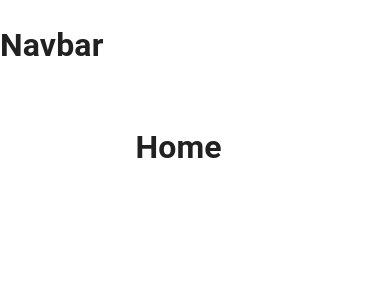
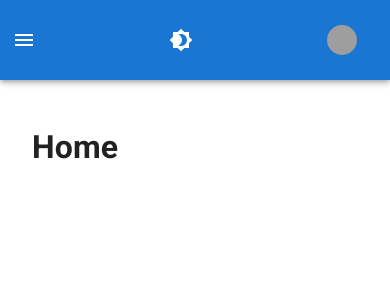
Before and after one commit to ManolisKelaidis/filmpire_mk, a React (Create React App) app: page / in a window 390 px wide. Shown: the top 300 px of the page. Built offline with nearby package versions, Linux system fonts and the light colour scheme; grey boxes are pictures that could not be loaded.

Commit message:
navbar-sidebar

```diff
--- a/public/index.html
+++ b/public/index.html
@@ -15,6 +15,10 @@
       user's mobile device or desktop. See https://developers.google.com/web/fundamentals/web-app-manifest/
     -->
     <link rel="manifest" href="%PUBLIC_URL%/manifest.json" />
+    <link
+      rel="stylesheet"
+      href="https://fonts.googleapis.com/css2?family=Roboto:wght@300;400;500;700&display=swap"
+    />
     <!--
       Notice the use of %PUBLIC_URL% in the tags above.
       It will be replaced with the URL of the `public` folder during the build.
--- a/src/components/Navbar/Navbar.jsx
+++ b/src/components/Navbar/Navbar.jsx
@@ -1,9 +1,82 @@
-import React from 'react';
+import React, { useState } from 'react';
+import { AppBar, IconButton, Toolbar, Drawer, Button, Avatar, useMediaQuery } from '@mui/material';
+import { Menu, AccountCircle, Brightness4, Brightness7 } from '@mui/icons-material';
+import { Link } from 'react-router-dom';
+
+import { useTheme } from '@mui/material/styles';
+import { SideBar } from '..';
+import useStyles from './styles';
 
 const Navbar = () => {
+  const classes = useStyles();
+  const isMobile = useMediaQuery('(max-width:600px)');
+  const theme = useTheme();
+  const [mobileOpen, setmobileOpen] = useState(false);
+  const isAuthenticated = true;
+
   console.log('Navbar information');
   return (
-    <h1>Navbar</h1>
+    <>
+      <AppBar position="fixed">
+        <Toolbar className={classes.toolbar}>
+          {isMobile && (
+          <IconButton
+            color="inherit"
+            edge="start"
+            style={{ outline: 'none' }}
+            onClick={() => {}}
+            className={classes.menuButton}
+          >
+            <Menu />
+          </IconButton>
+          )}
+          <IconButton color="inherit" sx={{ ml: 1 }} onClick={() => {}}>
+            {theme.palette.mode === 'dark' ? <Brightness7 /> : <Brightness4 />}
+          </IconButton>
+
+          <div>
+            {!isAuthenticated ? (
+              <Button color="inherit" onClick={() => {}}>
+                Login &nbsp; <AccountCircle />
+              </Button>
+            )
+
+              : (
+                <Button color="inherit" component={Link} to="/profile/:id" onClick={() => {}} className={classes.linkButton}>
+                  {!isMobile && <>My movies &nbsp;</>}
+                  <Avatar src="https://cdn.pixabay.com/photo/2016/08/08/09/17/avatar-1577909_1280.png" alt="Profile" style={{ width: 30, height: 30 }} />
+                </Button>
+              )}
+          </div>
+          {!isMobile && 'Search...'}
+
+        </Toolbar>
+      </AppBar>
+      <div>
+        <nav className={classes.drawer}>
+
+          {isMobile ? (
+            <Drawer
+              variant="temporary"
+              anchor="left"
+              open={mobileOpen}
+              classes={{ paper: classes.drawerPaper }}
+              ModalProps={{ keepMounted: true }}
+            >
+              <SideBar setmobileOpen={setmobileOpen} />
+            </Drawer>
+          ) : (
+            <Drawer
+              variant="permanent"
+              classes={{ paper: classes.drawerPaper }}
+              open
+            >
+              <SideBar setmobileOpen={setmobileOpen} />
+            </Drawer>
+          )}
+        </nav>
+      </div>
+    </>
   );
 };
 
--- /dev/null
+++ b/src/components/Navbar/styles.js
@@ -0,0 +1,39 @@
+import { makeStyles } from '@mui/styles';
+
+const drawerWidth = 240;
+export default makeStyles((theme) => ({
+  toolbar: { height: '80px',
+    display: 'flex',
+    justifyContent: 'space-between',
+    marginLeft: '240px',
+    [theme.breakpoints.down('sm')]: {
+      marginLeft: 0,
+      flexWrap: 'wrap',
+    },
+
+  },
+
+  menuButtom: {
+    marginRight: theme.spacing(2),
+    [theme.breakpoints.up('sm')]: {
+      display: 'none',
+    },
+  },
+  drawer: {
+    [theme.breakpoints.up('sm')]: {
+      width: drawerWidth,
+      flexShrink: 0,
+    },
+  },
+
+  drawerPaper: {
+    width: drawerWidth,
+  },
+
+  linkButton: {
+    '&:hover': {
+      color: 'white !important',
+      textDecoration: 'none',
+    },
+  },
+}));
--- /dev/null
+++ b/src/components/Sidebar/Sidebar.jsx
@@ -0,0 +1,25 @@
+import React, { useEffect } from 'react';
+import { Divider, List, Listitem, ListItemText, ListSubheader, ListItemIcon, Box, CircularProgress } from '@mui/material';
+import { Link } from 'react-router-dom';
+import { useTheme } from '@mui/styles';
+import useStyles from './styles';
+
+const redLogo = 'https://fontmeme.com/permalink/210930/8531c658a743debe1e1aa1a2fc82006e.png';
+
+const blueLogo = 'https://fontmeme.com/permalink/210930/6854ae5c7f76597cf8680e48a2c8a50a.png';
+const Sidebar = ({ setMobileOpen }) => {
+  const theme = useTheme();
+  const classes = useStyles();
+
+  return (
+    <Link to="/" className={classes.imageLink}>
+      <img
+        alt="Filmpire Logo"
+        className={classes.image}
+        src={theme.palette.mode === 'light' ? redLogo : blueLogo}
+      />
+    </Link>
+  );
+};
+
+export default Sidebar;
--- /dev/null
+++ b/src/components/Sidebar/styles.js
@@ -0,0 +1,14 @@
+import { makeStyles } from '@mui/styles';
+
+export default makeStyles((theme) => ({
+  imageLink: {
+    display: 'flex',
+    justifyContent: 'center',
+    padding: '10% 0',
+  },
+
+  image: {
+
+    width: '70%',
+  },
+}));
--- a/src/components/index.js
+++ b/src/components/index.js
@@ -3,3 +3,4 @@
 export { default as Profile } from './Profile/Profile.jsx';
 export { default as Navbar } from './Navbar/Navbar.jsx';
 export { default as Movies } from './Movies/Movies.jsx';
+export { default as SideBar } from './Sidebar/Sidebar.jsx';
--- a/src/index.js
+++ b/src/index.js
@@ -1,12 +1,15 @@
 import React from 'react';
 import ReactDOM from 'react-dom';
 import { BrowserRouter } from 'react-router-dom';
-
+import { createTheme, ThemeProvider } from '@mui/material/styles';
 import App from './components/App.jsx';
 // const App = () => <div>Hello </div>;
 
+const theme = createTheme({});
 ReactDOM.render(
-  <BrowserRouter> <App /></BrowserRouter>,
+  <ThemeProvider theme={theme}>
+    <BrowserRouter> <App /></BrowserRouter>
+  </ThemeProvider>,
 
   document.getElementById('root'),
 );
```
